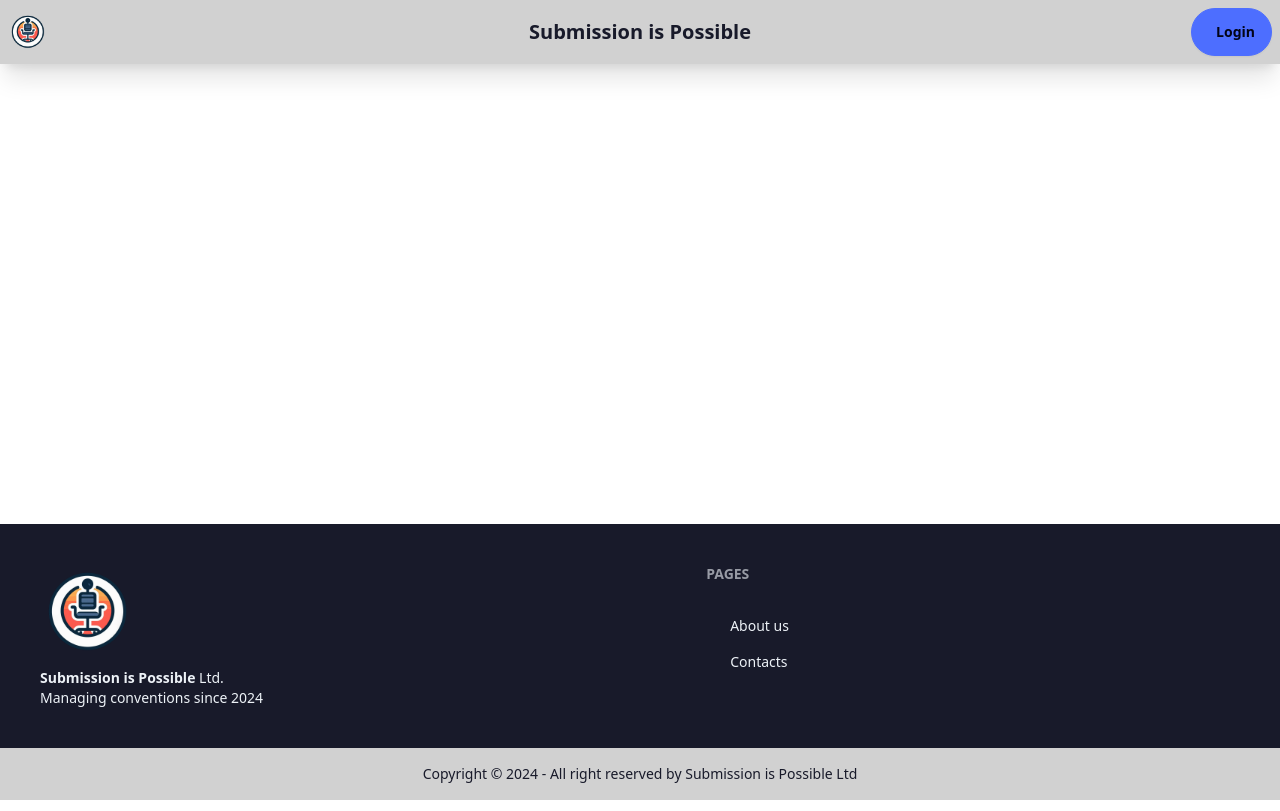
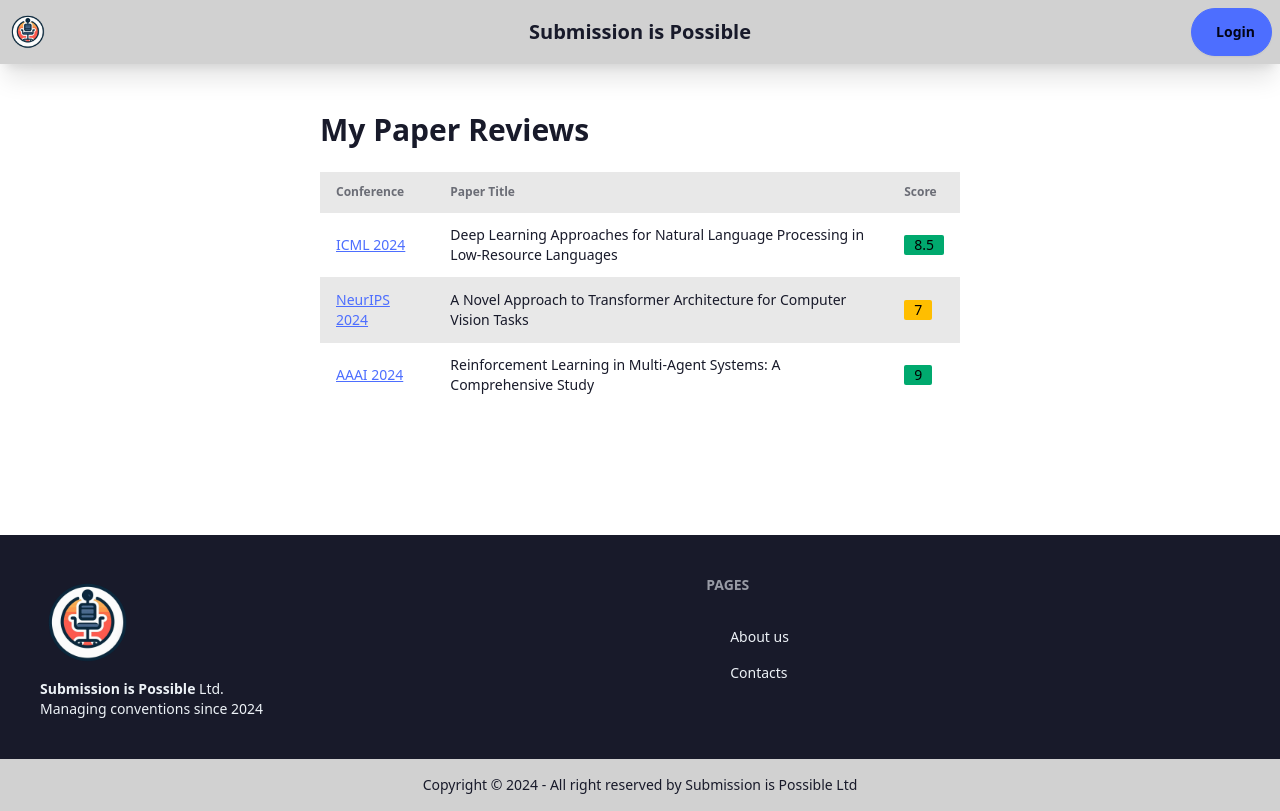
Before and after one commit to submission-is-possible/front-end, a SvelteKit app: page /reviews in a window 1280 px wide. Built offline with nearby package versions, Linux system fonts and the light colour scheme; some icons are missing.

Commit message:
SIP-32 Created reviews page mock

```diff
--- a/src/routes/reviews/+page.svelte
+++ b/src/routes/reviews/+page.svelte
@@ -0,0 +1,69 @@
+<script lang="ts">
+    interface Review {
+        conferenceLink: string;
+        conferenceName: string;
+        paperTitle: string;
+        score: number;
+    }
+
+    const reviews: Review[] = [
+        {
+            conferenceLink: "https://icml.cc/",
+            conferenceName: "ICML 2024",
+            paperTitle: "Deep Learning Approaches for Natural Language Processing in Low-Resource Languages",
+            score: 8.5
+        },
+        {
+            conferenceLink: "https://nips.cc/",
+            conferenceName: "NeurIPS 2024",
+            paperTitle: "A Novel Approach to Transformer Architecture for Computer Vision Tasks",
+            score: 7.0
+        },
+        {
+            conferenceLink: "https://aaai.org/",
+            conferenceName: "AAAI 2024",
+            paperTitle: "Reinforcement Learning in Multi-Agent Systems: A Comprehensive Study",
+            score: 9.0
+        }
+    ];
+</script>
+
+<div class="container mx-auto p-8">
+    <h1 class="text-3xl font-bold mb-6">My Paper Reviews</h1>
+
+    <div class="overflow-x-auto">
+        <table class="table table-zebra w-full">
+            <thead>
+                <tr>
+                    <th class="bg-base-200">Conference</th>
+                    <th class="bg-base-200">Paper Title</th>
+                    <th class="bg-base-200">Score</th>
+                </tr>
+            </thead>
+            <tbody>
+                {#each reviews as review}
+                    <tr class="hover">
+                        <td>
+                            <a
+                                href={review.conferenceLink}
+                                class="link link-primary"
+                                target="_blank"
+                                rel="noopener noreferrer"
+                            >
+                                {review.conferenceName}
+                            </a>
+                        </td>
+                        <td>{review.paperTitle}</td>
+                        <td>
+                            <div class="badge {review.score >= 8 ? 'badge-success' :
+                                          review.score >= 6 ? 'badge-warning' :
+                                          'badge-error'}">
+                                {review.score}
+                            </div>
+                        </td>
+                    </tr>
+                {/each}
+            </tbody>
+        </table>
+    </div>
+</div>
```
